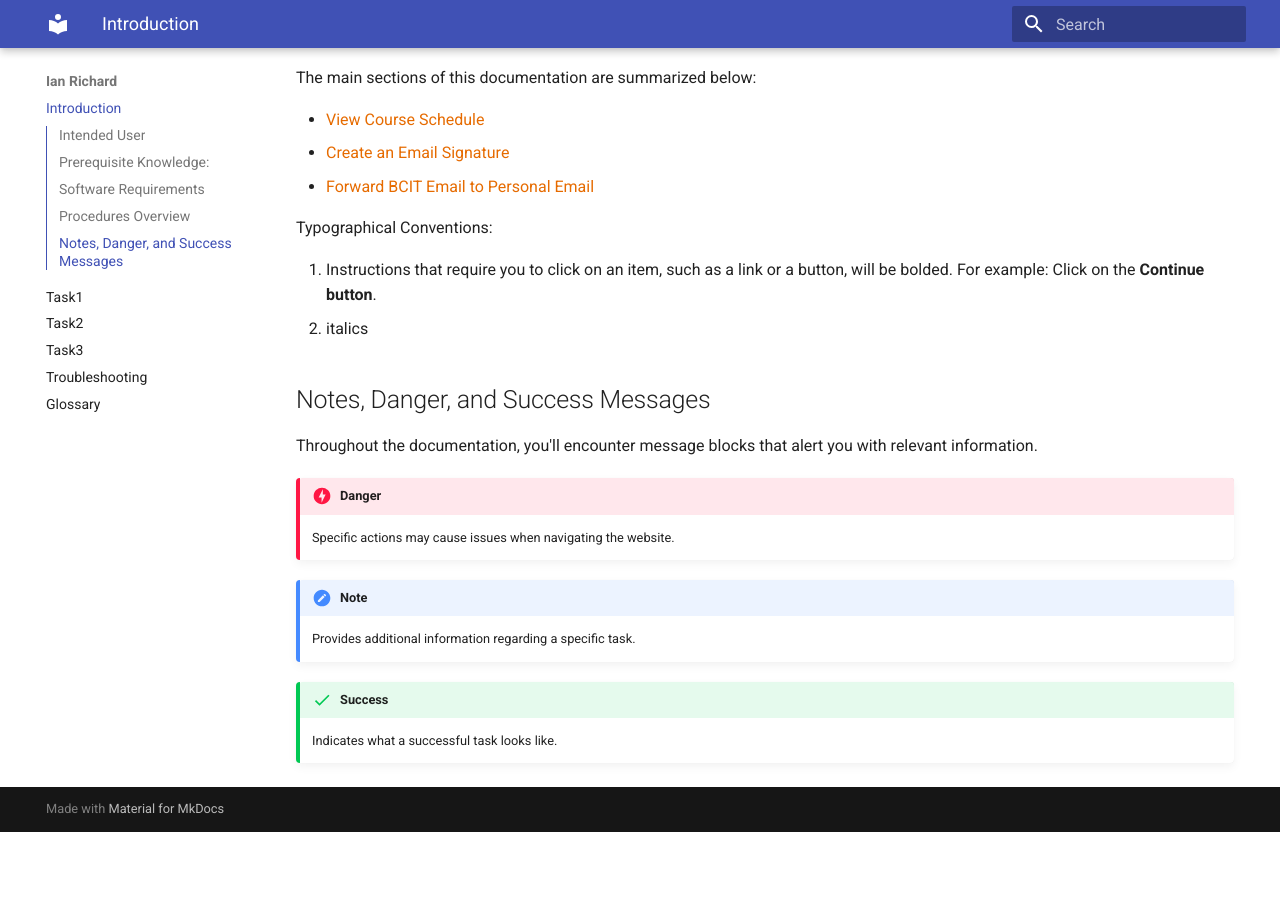
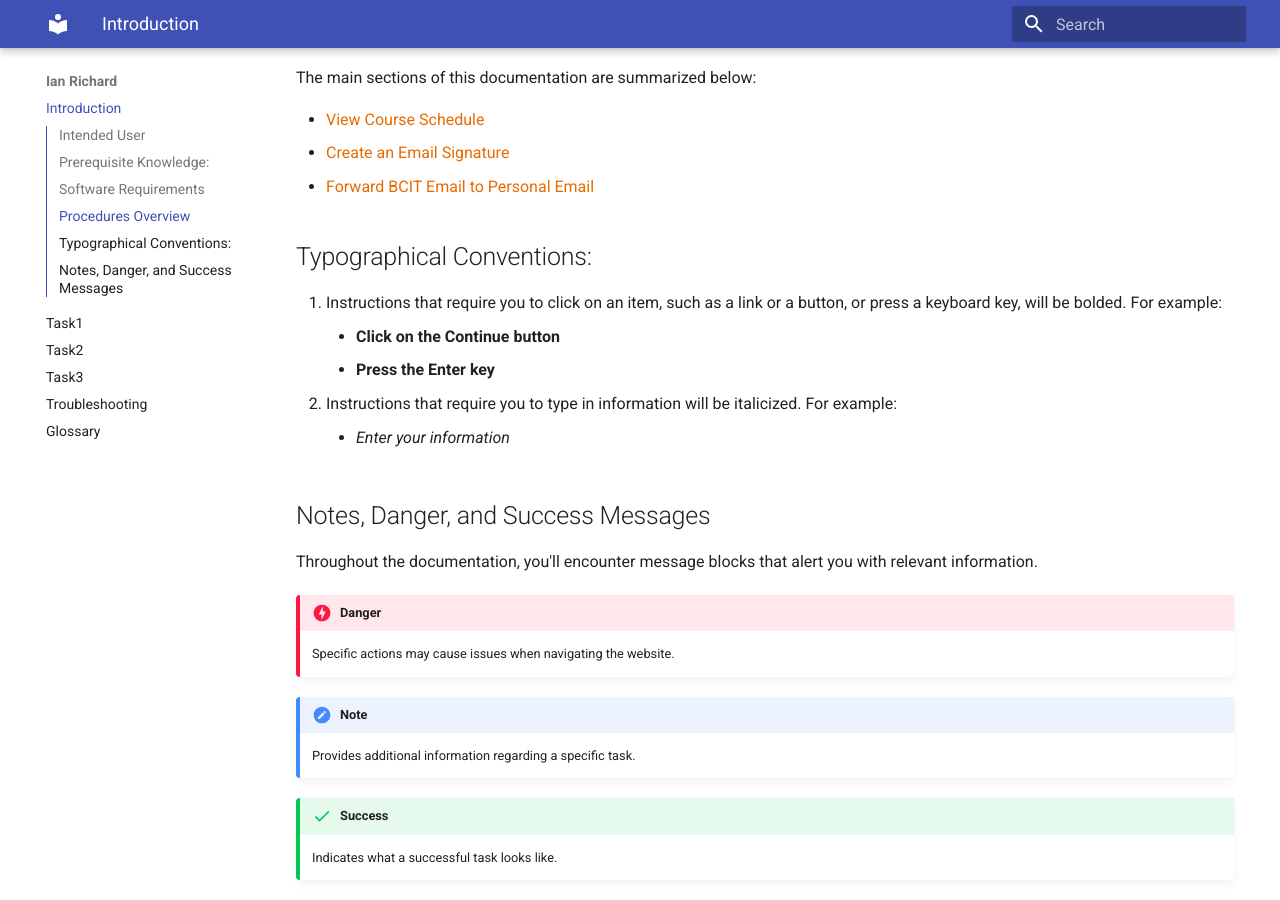
Before and after one commit to beingaturtle/beingaturtle.github.io, an MkDocs documentation site: the page built from docs/index.md, in a window 1280 px wide and 900 px high, scrolled down 917 px. Built offline with MkDocs 1.6.1 and Material for MkDocs 9.7.7, drawn with Linux system fonts in a browser that asks for light colours; before the commit the page ends 1749 px from its top, so only the background shows below that.

Commit message:
Update Typographical

```diff
--- a/docs/index.md
+++ b/docs/index.md
@@ -35,11 +35,15 @@ The main sections of this documentation are summarized below:
 * <span style ="color:#e66b00 "> Forward BCIT Email to Personal Email </span>
 
 
-Typographical Conventions:
+## Typographical Conventions:
 
-1. Instructions that require you to click on an item, such as a link or a button, will be bolded.  For example: Click
-   on the **Continue button**.
-2. italics
+1. Instructions that require you to click on an item, such as a link or a button, or press a keyboard key, will be
+   bolded.  For
+   example:
+    - **Click on the Continue button**
+    - **Press the Enter key**
+2. Instructions that require you to type in information will be italicized. For example:
+    - _Enter your information_
 
 ## Notes, Danger, and Success Messages
 Throughout the documentation, you'll encounter message blocks that alert you with relevant information.
```
